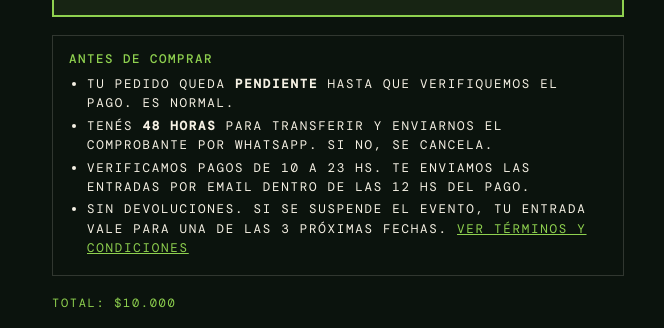
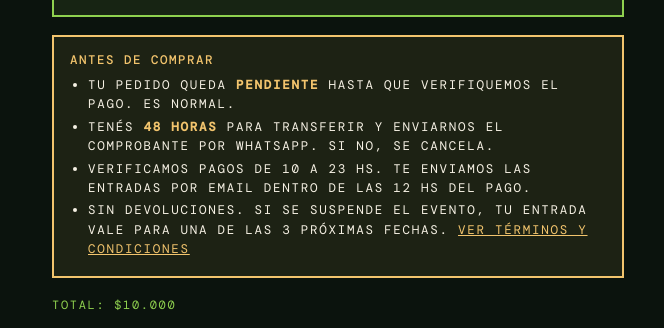
Before and after one commit to MarianoNCrz/Organik_Collabs, a plain HTML site: page index.html in a window 1280 px wide. Shown: the part 1537-1865 px from the top of the page, 616-1280 px from the left. Drawn offline with nearby package versions, Linux system fonts and the light colour scheme.

Commit message:
Add files via upload
favicon fixed
antes de comprar fixed
terminos fixed

```diff
--- a/index.html
+++ b/index.html
@@ -6,10 +6,10 @@
 <meta property="og:url" content="https://venisalbosqueorganik.netlify.app/"><meta property="og:locale" content="es_AR">
 <meta property="og:image" content="https://marianoncrz.github.io/Organik_Collabs/assets/og-organik.png"><meta property="og:image:width" content="600"><meta property="og:image:height" content="600">
 <meta name="twitter:card" content="summary"><meta name="twitter:title" content="Organik Collabs - ACCESOS"><meta name="twitter:image" content="https://marianoncrz.github.io/Organik_Collabs/assets/og-organik.png">
-<link rel="icon" href="assets/favicon.ico" sizes="any">
-<link rel="icon" type="image/png" sizes="32x32" href="assets/favicon-32.png">
-<link rel="icon" type="image/png" sizes="192x192" href="assets/favicon-192.png">
-<link rel="apple-touch-icon" href="assets/apple-touch-icon.png">
+<link rel="icon" href="assets/favicon.ico?v=2" sizes="any">
+<link rel="icon" type="image/png" sizes="32x32" href="assets/favicon-32.png?v=2">
+<link rel="icon" type="image/png" sizes="192x192" href="assets/favicon-192.png?v=2">
+<link rel="apple-touch-icon" href="assets/apple-touch-icon.png?v=2">
 <meta name="theme-color" content="#0b130d">
 <meta name="claude:viewport-fit-sides" content="cover">
 <link rel="stylesheet" href="https://fonts.googleapis.com/css2?family=Outfit:wght@200;300;500;700;800&family=DM+Mono:wght@400;500&display=swap">
@@ -37,9 +37,10 @@ nav a{text-decoration:none}
 nav a:hover{color:var(--leaf)}
 .cta{display:inline-flex;align-items:center;gap:10px;background:var(--leaf);color:#0b130d;font-family:var(--mono);font-weight:500;font-size:13px;letter-spacing:.12em;text-transform:uppercase;padding:16px 24px;border:0;text-decoration:none;cursor:pointer}
 .cta:hover{background:var(--amber)}
-.antes{margin:0;padding:14px 16px;border:1px solid var(--line);font-size:12.5px;line-height:1.55;color:var(--fg)}
-.antes b{color:var(--leaf);display:block;margin-bottom:6px;letter-spacing:.12em;text-transform:uppercase;font-weight:500}
-.antes ul{margin:0;padding-left:18px}.antes li{margin:3px 0}.antes a,.chk a{color:var(--leaf);text-decoration:underline}
+.antes{margin:0;padding:14px 16px;border:2px solid var(--amber);background:rgba(242,196,109,.08);font-size:12.5px;line-height:1.55;color:var(--fg)}
+.antes b{color:var(--amber);display:block;margin-bottom:6px;letter-spacing:.12em;text-transform:uppercase;font-weight:500}
+.antes strong{color:var(--amber)}
+.antes ul{margin:0;padding-left:18px}.antes li{margin:3px 0}.antes a{color:var(--amber);text-decoration:underline}.chk a{color:var(--leaf);text-decoration:underline}
 .pend{background:rgba(240,180,41,.12);border:2px solid var(--amber);padding:16px 18px;margin:0 0 18px;font-size:16px;line-height:1.45}
 .pend strong{display:block;font-size:20px;margin-bottom:4px;color:var(--amber)}
 .paso{display:flex;gap:14px;align-items:flex-start;margin:0 0 14px}.paso i{flex:none;width:30px;height:30px;border-radius:50%;background:var(--leaf);color:#0b130d;font:700 15px var(--mono);display:grid;place-items:center;font-style:normal}
```
Also changed, not shown: terminos.html (+1 -1 lines), favicon.ico (added).
